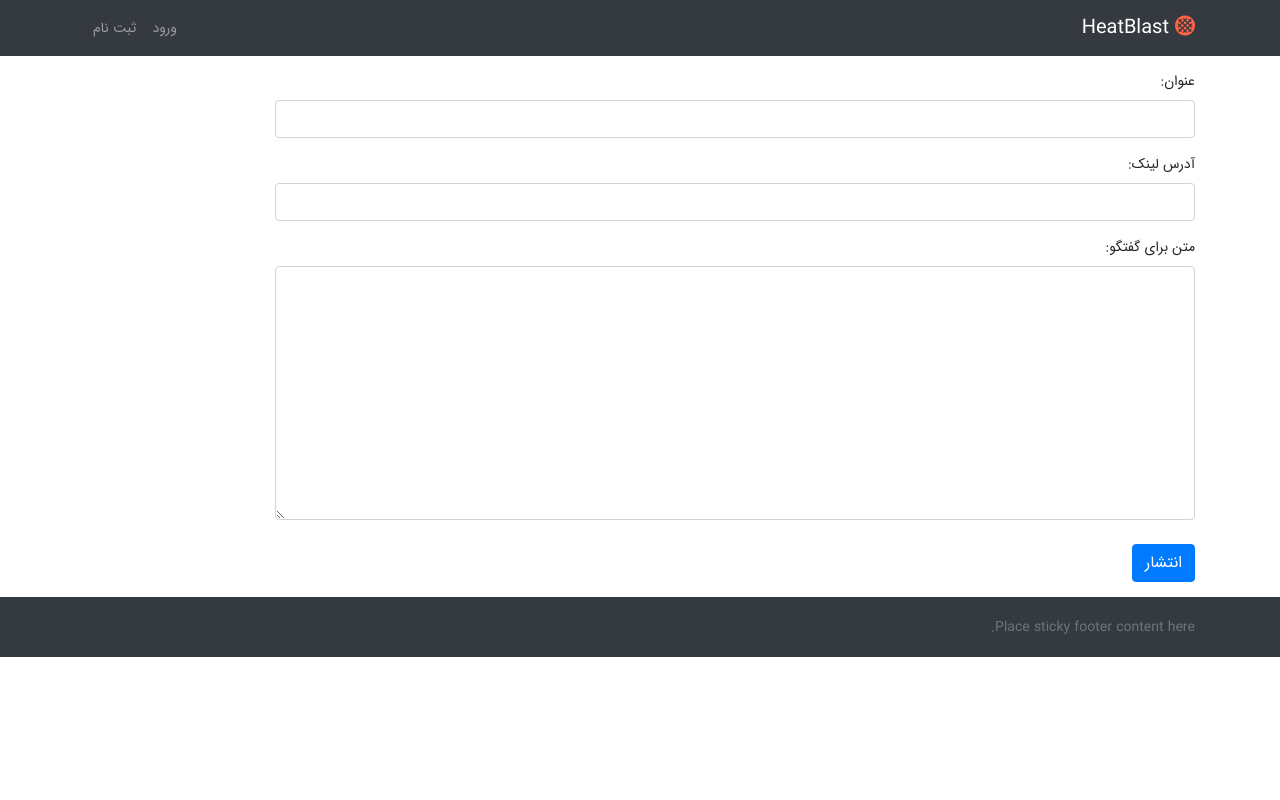
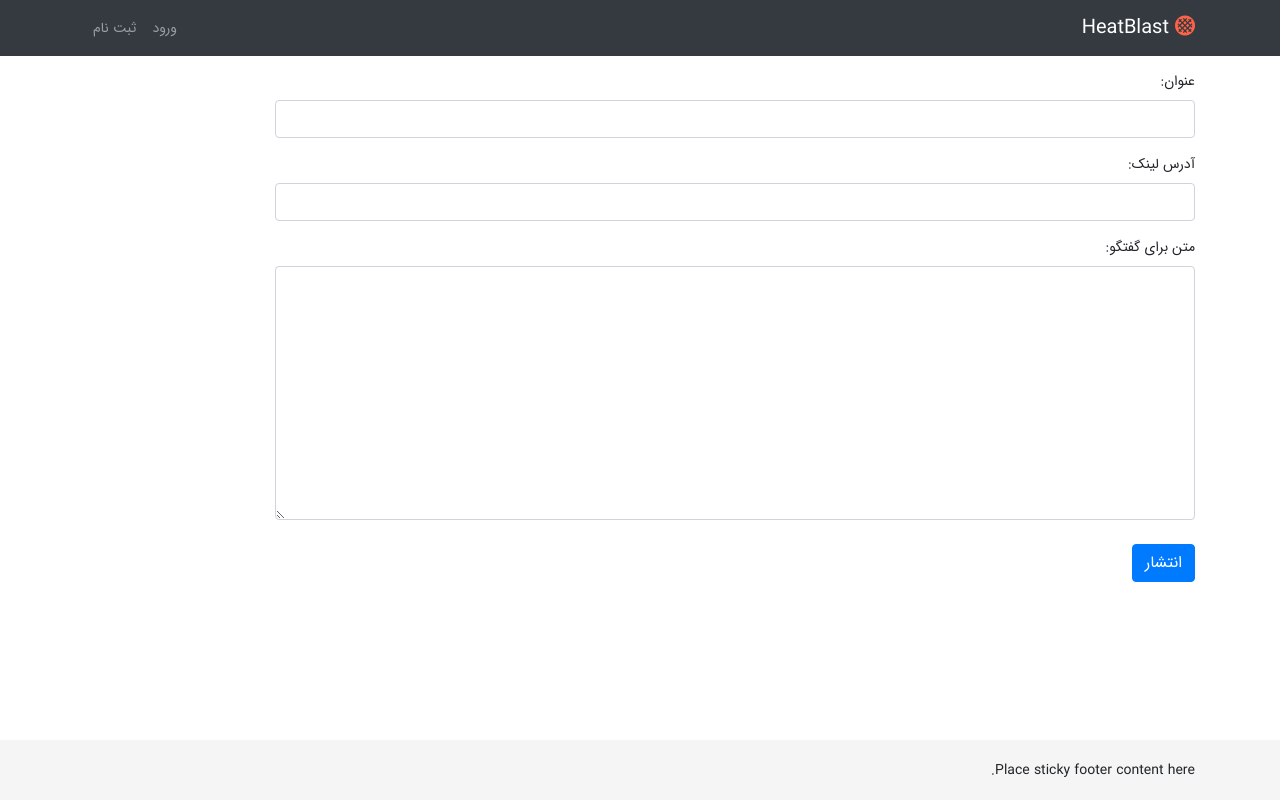
Before and after one commit to mshirdel/heatblast, a Django app: page /story/new in a window 1280 px wide. Run offline with Django 3.2, Linux system fonts and the light colour scheme; some libraries are stand-ins or nearby versions.

Commit message:
fix footer problem

```diff
--- a/heatblast/settings/base.py
+++ b/heatblast/settings/base.py
@@ -23,7 +23,7 @@ BASE_DIR = os.path.dirname(os.path.dirname(os.path.abspath(__file__)))
 SECRET_KEY = '^9r2r5g$&w$yvorj#u3^cg52^u-rv1(wy+@kjiu!_isz*38zy_'
 
 # SECURITY WARNING: don't run with debug turned on in production!
-DEBUG = True
+# DEBUG = False
 
 ALLOWED_HOSTS = []
 
--- a/heatblast/settings/development.py
+++ b/heatblast/settings/development.py
@@ -1,5 +1,7 @@
 # Database
 # https://docs.djangoproject.com/en/2.1/ref/settings/#databases
+
+DEBUG = True
 
 DATABASES = {
     'default': {
--- a/socialnews/static/socialnews/css/general.css
+++ b/socialnews/static/socialnews/css/general.css
@@ -1,7 +1,25 @@
 @import url(fonts.css);
+html {
+    min-height: 100%;
+    position: relative;
+}
+
 body {
     /* padding-top: 54px; */
     font-size: 14px;
+    margin-bottom: 60px;
+}
+
+#footer {
+    bottom: 0;
+    width: 100%;
+    position: absolute;
+    height: 60px;
+    background-color: #f5f5f5;
+}
+
+.footer-block {
+    margin: 20px 0;
 }
 
 h1 {
@@ -49,10 +67,3 @@ h1 {
 .padding-top-50 {
     padding-top: 50px;
 }
-
-.footer {
-    margin-top : 15px;
-    width: 100%;
-    height: 60px;
-    line-height: 60px;
-}
--- a/socialnews/templates/socialnews/footer.html
+++ b/socialnews/templates/socialnews/footer.html
@@ -1,5 +1,5 @@
-<footer class="footer navbar-dark bg-dark">
+<div id="footer">
     <div class="container">
-        <span class="text-muted">Place sticky footer content here.</span>
+        <p class="footer-block">Place sticky footer content here.</p>
     </div>
-</footer>
+</div>
--- a/socialnews/templates/socialnews/navigation.html
+++ b/socialnews/templates/socialnews/navigation.html
@@ -15,7 +15,7 @@
             <ul class="navbar-nav ml-auto">
                 {% if user.is_authenticated %}
                     <li class="nav-item">
-                        <a class="nav-link" href="#">{{ user.username }}</a>
+                        <a class="nav-link" href="{% url 'profile'%}">{{ user.username }}</a>
                     </li>
                     <li class="nav-item">
                         <a class="nav-link" href="{% url 'new_story' %}">لینک جدید</a>
```
